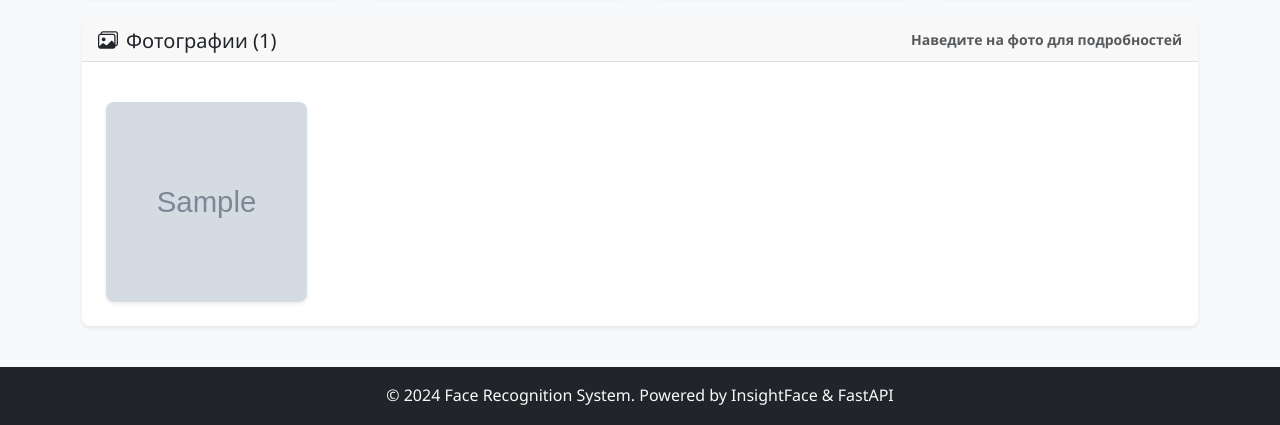
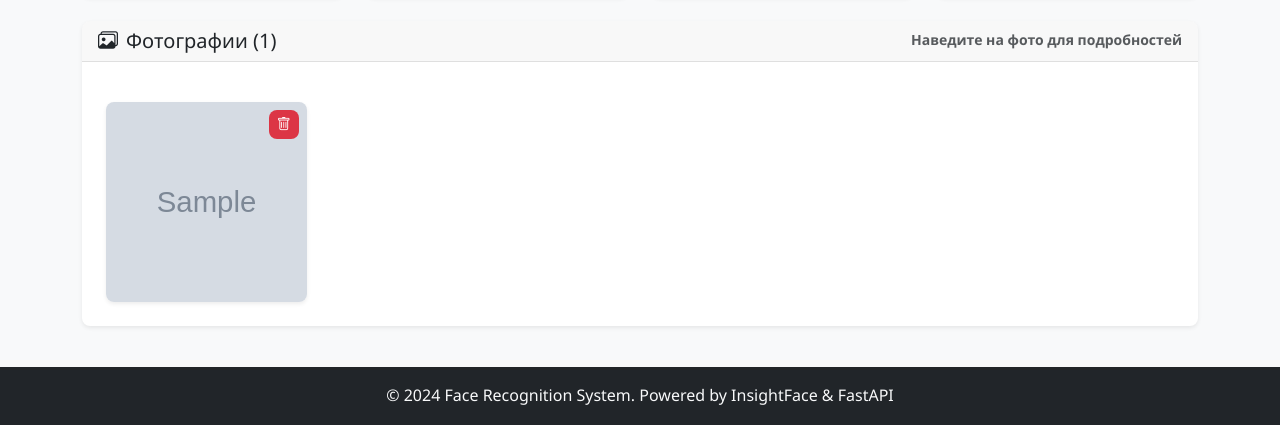
Before and after one commit to naumovmag/FaceId, a FastAPI app: page /persons/1 in a window 1280 px wide. Shown: the part 375-800 px from the top of the page. Run offline with FastAPI, Linux system fonts and the light colour scheme; tables that the repository leaves empty hold one stand-in row (values such as "Sample post"); grey boxes marked "Sample" are stand-in pictures.

Commit message:
feat: add delete button to person photo cards

```diff
--- a/templates/person_detail.html
+++ b/templates/person_detail.html
@@ -38,10 +38,18 @@
         padding: 1rem;
         transform: translateY(100%);
         transition: transform 0.3s ease;
+        z-index: 1;
     }
 
     .photo-item:hover .photo-overlay {
         transform: translateY(0);
+    }
+
+    .delete-button {
+        position: absolute;
+        top: 0.5rem;
+        right: 0.5rem;
+        z-index: 2;
     }
 </style>
 {% endblock %}
@@ -138,18 +146,14 @@
                     {% for photo in person.photos %}
                     <div class="photo-item">
                         <img src="/uploads/{{ photo.file_path }}" alt="Фото {{ person.name }}" loading="lazy">
+                        <button class="btn btn-sm btn-danger delete-button"
+                                onclick="deletePhoto({{ photo.id }}, '{{ photo.filename }}')">
+                            <i class="bi bi-trash"></i>
+                        </button>
                         <div class="photo-overlay">
-                            <div class="d-flex justify-content-between align-items-start">
-                                <div>
-                                    <small class="d-block">{{ photo.filename }}</small>
-                                    <small class="d-block">Точность: {{ "%.1f"|format(photo.confidence * 100) }}%</small>
-                                    <small class="d-block">{{ photo.created_at.strftime('%d.%m.%Y') }}</small>
-                                </div>
-                                <button class="btn btn-sm btn-outline-light"
-                                        onclick="deletePhoto({{ photo.id }}, '{{ photo.filename }}')">
-                                    <i class="bi bi-trash"></i>
-                                </button>
-                            </div>
+                            <small class="d-block">{{ photo.filename }}</small>
+                            <small class="d-block">Точность: {{ "%.1f"|format(photo.confidence * 100) }}%</small>
+                            <small class="d-block">{{ photo.created_at.strftime('%d.%m.%Y') }}</small>
                         </div>
                     </div>
                     {% endfor %}
```
